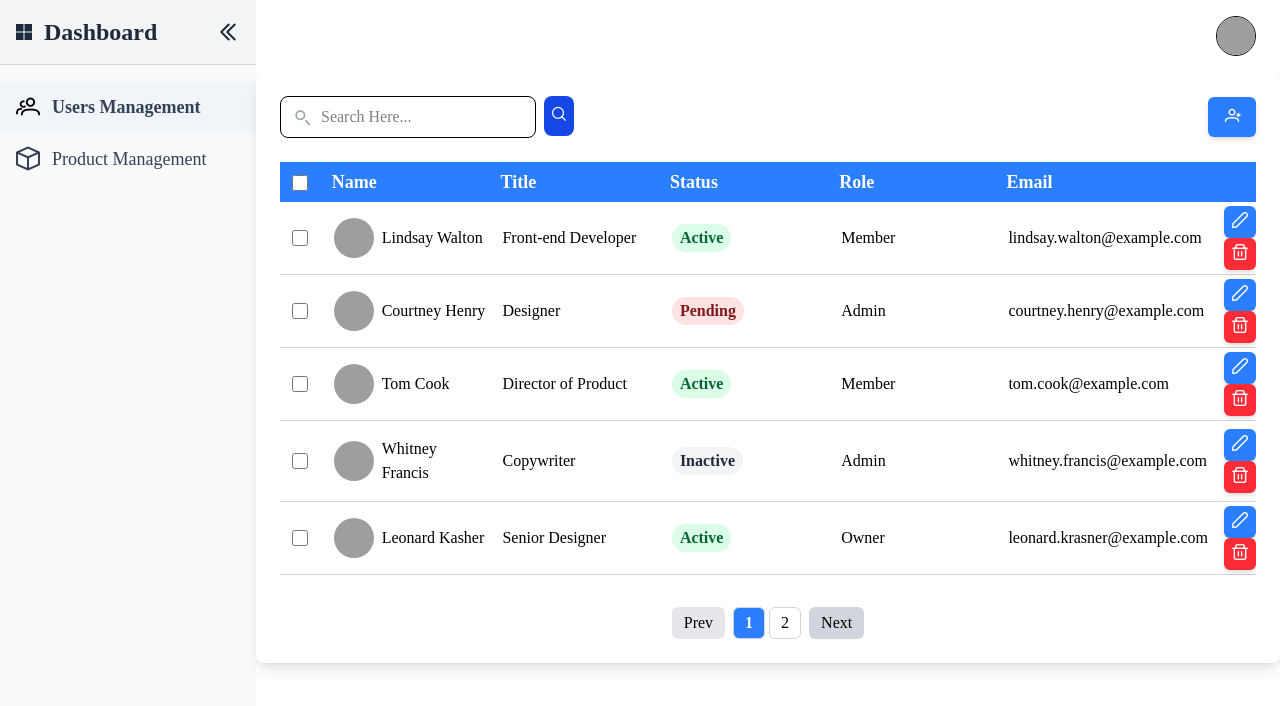
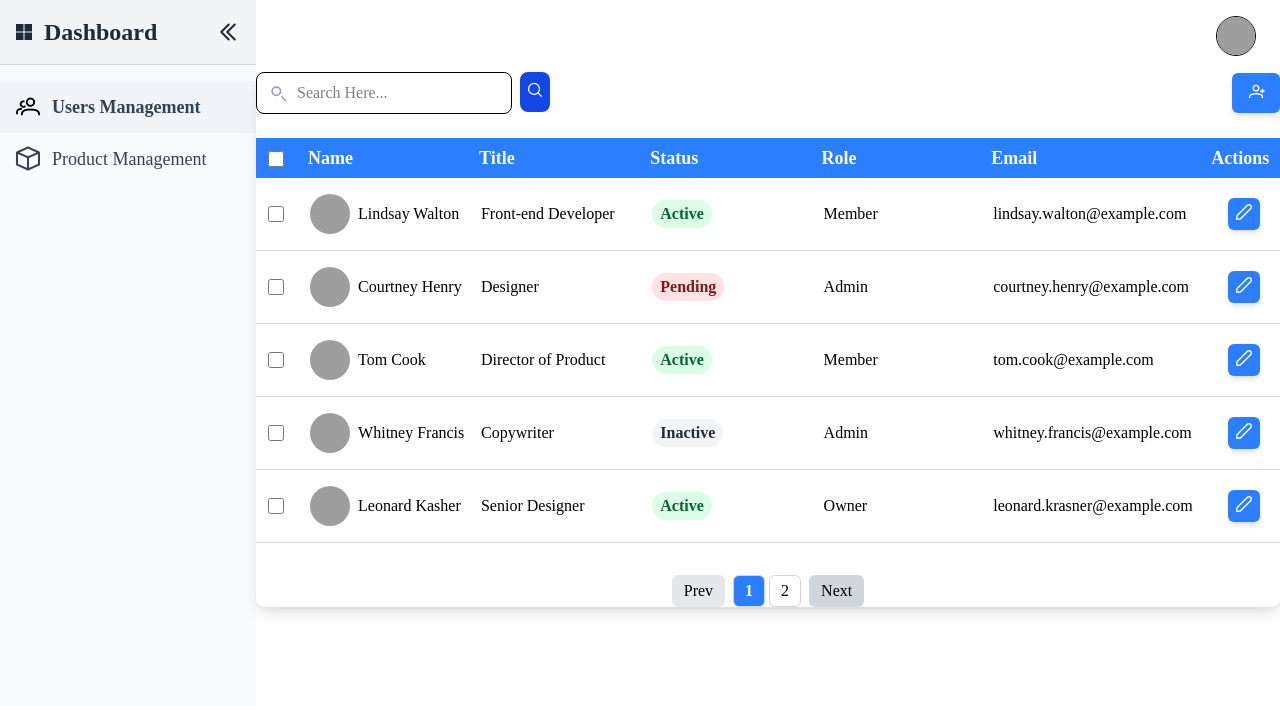
Before and after one commit to quanghung306/TableManagement-, a Vue app: page /dashboard in a window 1280 px wide. Shown: the top 706 px of the page. Built offline with nearby package versions, Linux system fonts and the light colour scheme; sample sign-in values are in the browser's storage; grey boxes are pictures that could not be loaded; what @formkit/vue would draw is missing.

Commit message:
Update: fix ui table and hidden delete button

```diff
--- a/src/components/users/UsersTable.vue
+++ b/src/components/users/UsersTable.vue
@@ -1,6 +1,6 @@
 <template>
   <div class="bg-gray-50 font-serif">
-    <div class="bg-white p-6 rounded-lg shadow-lg">
+    <div class="bg-white  rounded-lg shadow-lg">
       <div class="flex justify-between items-center mb-6">
         <div class="flex space-x-2">
           <SearchInput />
@@ -65,7 +65,7 @@
                   </svg>
                 </div>
               </th>
-              <th class="bg-blue-500" />
+              <th class="bg-blue-500 text-lg text-white text-center  w-20" > Actions</th>
             </tr>
           </thead>
           <tbody>
@@ -108,18 +108,18 @@
                 </span>
               </td>
               <td class="text-right">
-                <button
-                  @click="openEditDialog(user)"
-                  class="bg-blue-500 hover:bg-blue-600 text-white px-2 py-1 rounded-md shadow-md transition duration-150 ease-in-out cursor-pointer"
+                <!-- <button
+                @click="userStore.deleteUser(user.id)"
+                class="bg-red-500 hover:bg-red-600 text-white px-2 py-1 rounded-md shadow-md transition duration-150 ease-in-out ml-2 cursor-pointer  "
                 >
-                  <i class="pi pi-pencil" style="font-size: 1rem"></i>
-                </button>
-                <button
-                  @click="userStore.deleteUser(user.id)"
-                  class="bg-red-500 hover:bg-red-600 text-white px-2 py-1 rounded-md shadow-md transition duration-150 ease-in-out ml-2 cursor-pointer"
-                >
-                  <i class="pi pi-trash" style="font-size: 1rem"></i>
-                </button>
+                <i class="pi pi-trash" style="font-size: 1rem"></i>
+              </button> -->
+              <button
+                @click="openEditDialog(user)"
+                class="bg-blue-500 hover:bg-blue-600 text-white px-2 py-1 rounded-md shadow-md transition duration-150 ease-in-out cursor-pointer m-5"
+              >
+                <i class="pi pi-pencil" style="font-size: 1rem"></i>
+              </button>
               </td>
             </tr>
           </tbody>
```
